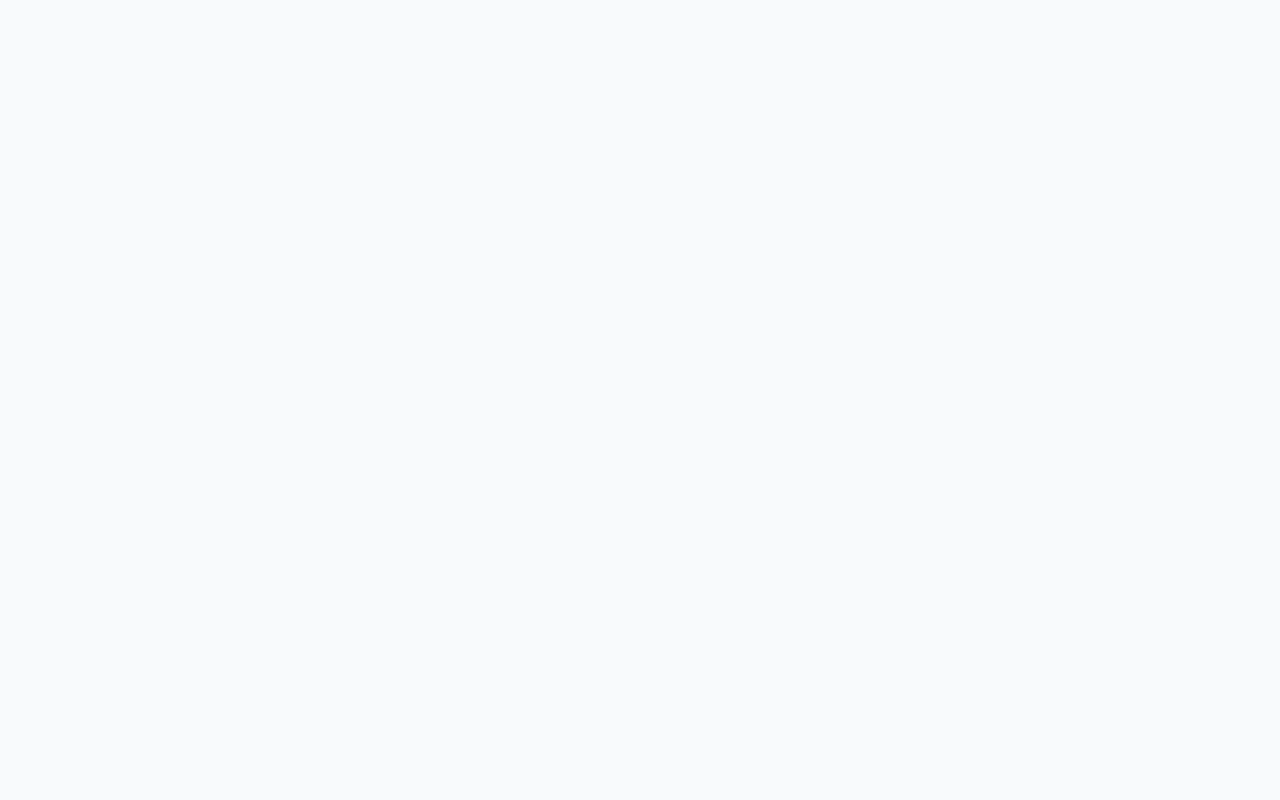
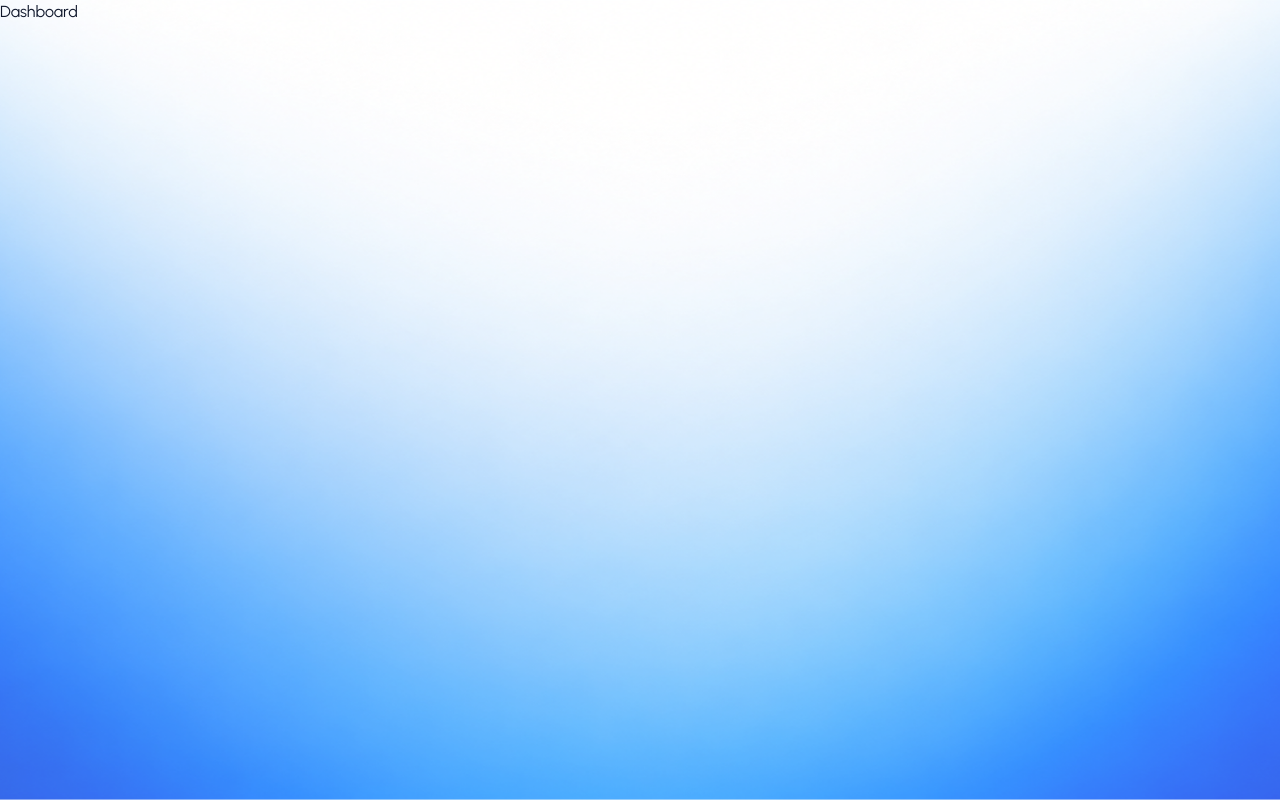
Before and after one commit to razinuman333-svg/Meet-Up, a React (Vite) app in the folder client/: page /dashboard in a window 1280 px wide. Built offline with nearby package versions, Linux system fonts and the light colour scheme.

Commit message:
feat: implement routing and protected routes for application navigation

```diff
--- a/client/src/App.jsx
+++ b/client/src/App.jsx
@@ -1,10 +1,43 @@
 import React from 'react'
 import { Toaster } from 'react-hot-toast'
+import { Navigate, Route, Routes } from 'react-router-dom'
+import Login from './pages/Login'
+import ProtectedRoute from './components/ProtectedRoute'
+import ProtectedLayout from './components/protectedLayout'
+import Dashboard from './pages/Dashboard'
+import Sessions from './pages/Sessions'
+import Pricing from './pages/Pricing'
+import MeetingRoom from './pages/MeetingRoom'
 
 const Hello = () => {
   return (
     <>
     <Toaster/>
+
+    <Routes>
+
+
+{/* Public Routes */}
+    <Route path='/login' element={<Login mode="login" />}/>
+    <Route path='/register' element={<Login mode='register' />}/>
+
+{/* private routes */}
+<Route element={<ProtectedRoute/>}>
+<Route element={<ProtectedLayout/>}>
+
+<Route path='/dashboard' element={<Dashboard/>}/>
+<Route path='/sessions' element={<Sessions/>}/>
+<Route path='/pricing' element={<Pricing/>}/>
+
+
+</Route>
+<Route path='/meeting/:meetingId' element={<MeetingRoom/>}/>
+</Route>
+
+{/* other routes */}
+<Route path='*' element={ <Navigate to='/dashboard' replace/>}/>
+
+    </Routes>
     </>
   )
 }
--- /dev/null
+++ b/client/src/components/ProtectedLayout.jsx
@@ -0,0 +1,13 @@
+import React from 'react'
+import { Outlet } from 'react-router-dom'
+
+const Protectedlayout = () => {
+  return (
+    <div className="h-screen overflow-y-scroll bg-slate-50 text-slate-900 flex flex-col font-sans
+     bg-[url('/layout_bg.png')] bg-cover bg-center bg-no-repeat">
+      <Outlet />
+    </div>
+  )
+}
+
+export default Protectedlayout
--- /dev/null
+++ b/client/src/components/ProtectedRoute.jsx
@@ -0,0 +1,8 @@
+import React from 'react'
+import { Outlet } from 'react-router-dom'
+
+const ProtectedRoute = () => {
+  return <Outlet/>
+}
+
+export default ProtectedRoute
```
